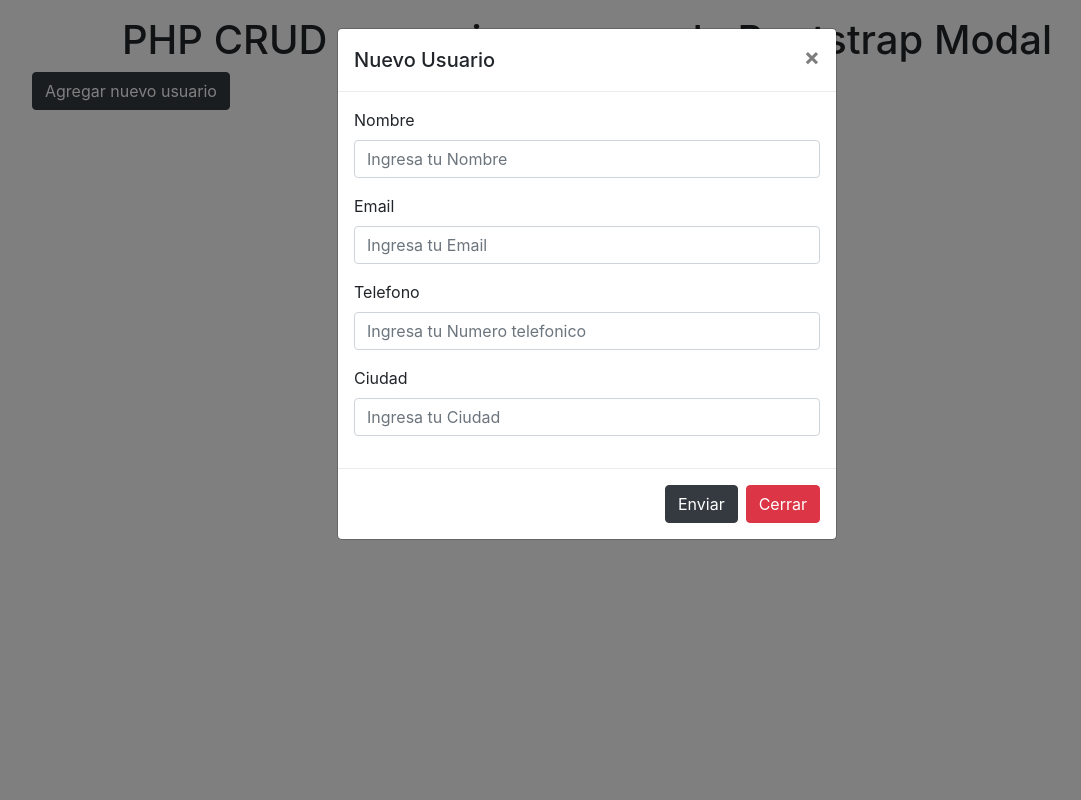
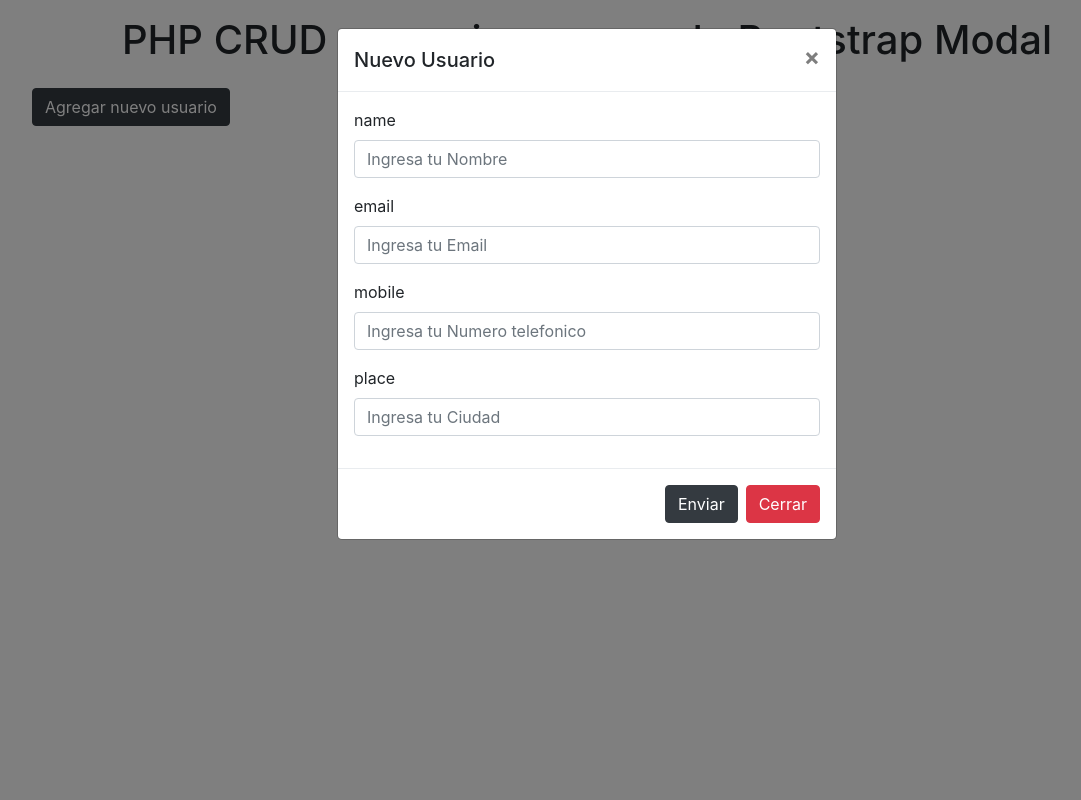
Before and after one commit to erikth97/Php-Crud-Bootstrap-Modal, a PHP site: page / in a window 1280 px wide, after a click on "Agregar nuevo usuario". Shown: the whole page, without its empty margins (53-1134 px from the left). Run offline with PHP 8.4, Linux system fonts and the light colour scheme; data that the repository does not hold is empty; some libraries are stand-ins or nearby versions.

Commit message:
Update index.php

```diff
--- a/index.php
+++ b/index.php
@@ -25,22 +25,22 @@
                 </div>
                 <div class="modal-body">
                     <div class="form-group">
-                        <label for="completename">Nombre</label>
+                        <label for="completename">name</label>
                         <input type="text" class="form-control" id="completename"
                           placeholder="Ingresa tu Nombre">
                     </div>
                     <div class="form-group">
-                        <label for="completemail">Email</label>
+                        <label for="completemail">email</label>
                         <input type="email" class="form-control" id="completemail"
                           placeholder="Ingresa tu Email">
                     </div>
                     <div class="form-group">
-                        <label for="completemobile">Telefono</label>
+                        <label for="completemobile">mobile</label>
                         <input type="text" class="form-control" id="completemobile"
                           placeholder="Ingresa tu Numero telefonico">
                     </div>
                     <div class="form-group">
-                        <label for="completeplace">Ciudad</label>
+                        <label for="completeplace">place</label>
                         <input type="text" class="form-control" id="completeplace"
                           placeholder="Ingresa tu Ciudad">
                     </div>
@@ -55,7 +55,7 @@
 
     <div class="container my-3">
         <h1 class="text-center">PHP CRUD operaciones usando Bootstrap Modal</h1>
-        <button type="button" class="btn btn-dark" data-toggle="modal" data-target="#completeModal">
+        <button type="button" class="btn btn-dark my-3" data-toggle="modal" data-target="#completeModal">
             Agregar nuevo usuario
         </button>
         <div id="displayDataTable"></div>
@@ -73,8 +73,11 @@
 
     <script>
 
-// display function
-function displayData(){
+ $(document).ready(function(){
+    displayData();
+});
+ // display function
+ function displayData(){
     var displayData="true";
     $.ajax({
         url:"display.php",
@@ -86,7 +89,7 @@ function displayData(){
            $('#displayDataTable').html(data);
         }
     });
-}
+ }
 
      function adduser(){
     var nameAdd=$('#completename').val();
@@ -110,11 +113,11 @@ function displayData(){
         }
 
      });
-}
+ }
 
     </script>
 
 
-</body>
+ </body>
 
 </html>
```
